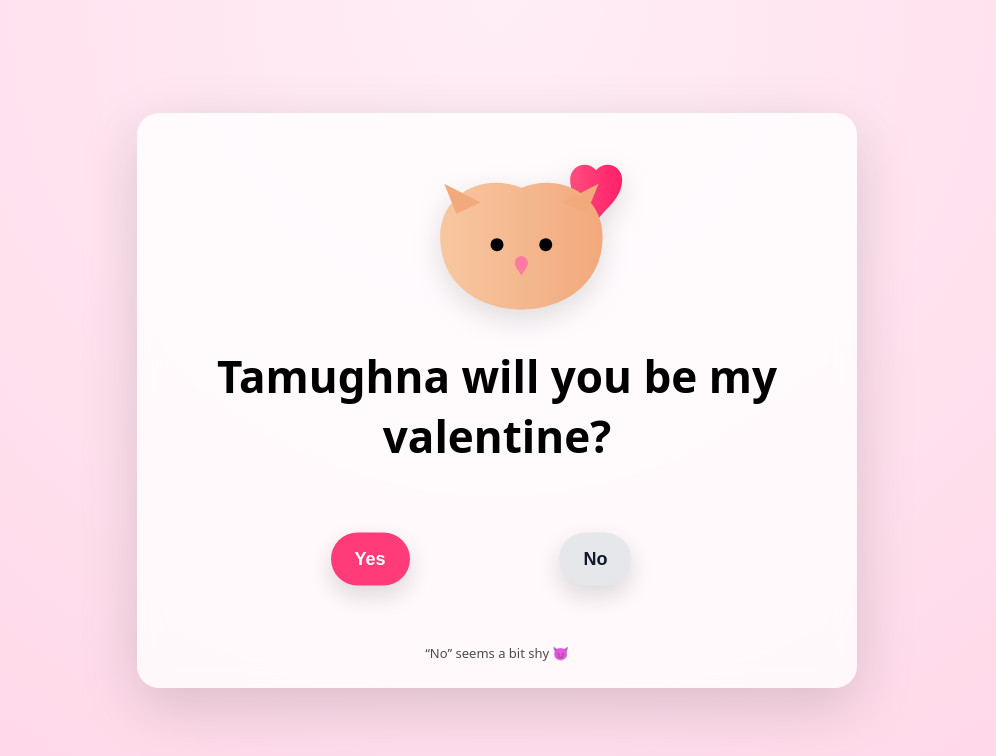
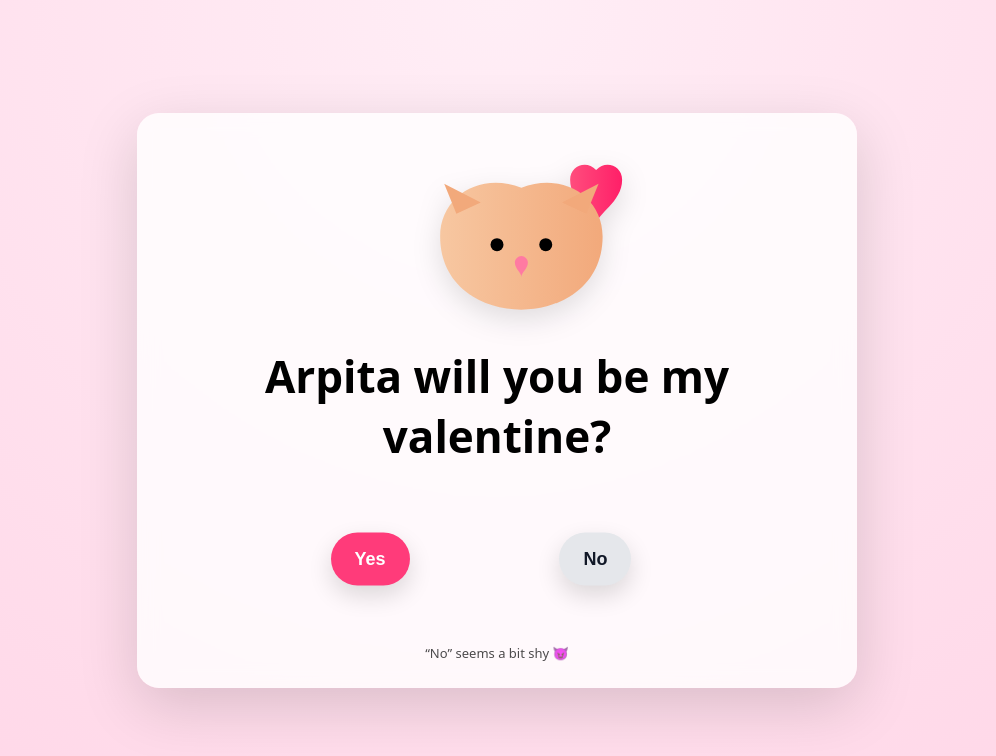
Before and after one commit to Goyal543/ask-out, a plain HTML site: page index.html in a window 1280 px wide. Shown: the whole page, without its empty margins (143-1139 px from the left). Drawn offline with nearby package versions, Linux system fonts and the light colour scheme.

Commit message:
Change valentine message from Tamughna to Arpita

```diff
--- a/index.html
+++ b/index.html
@@ -171,7 +171,7 @@
             fill="#ff7aa2"/>
     </svg>
 
-    <h1>Tamughna will you be my valentine?</h1>
+    <h1>Arpita will you be my valentine?</h1>
 
     <section class="button-zone" id="zone">
       <button id="yesBtn">Yes</button>
```
